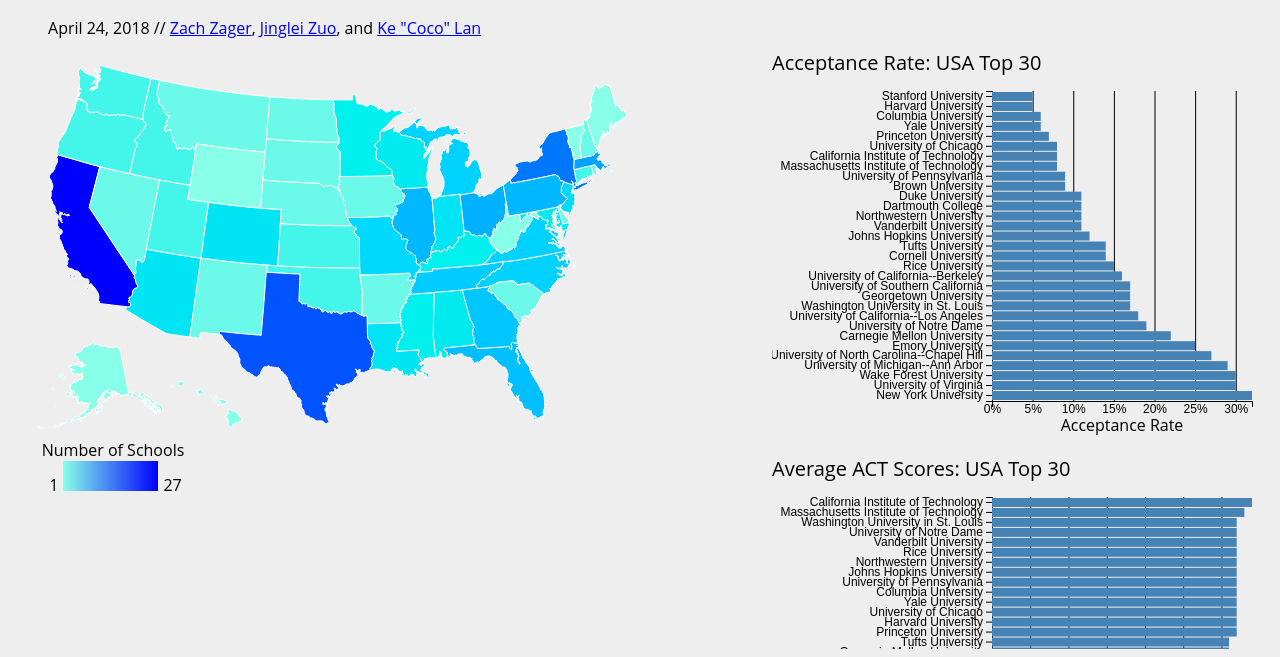
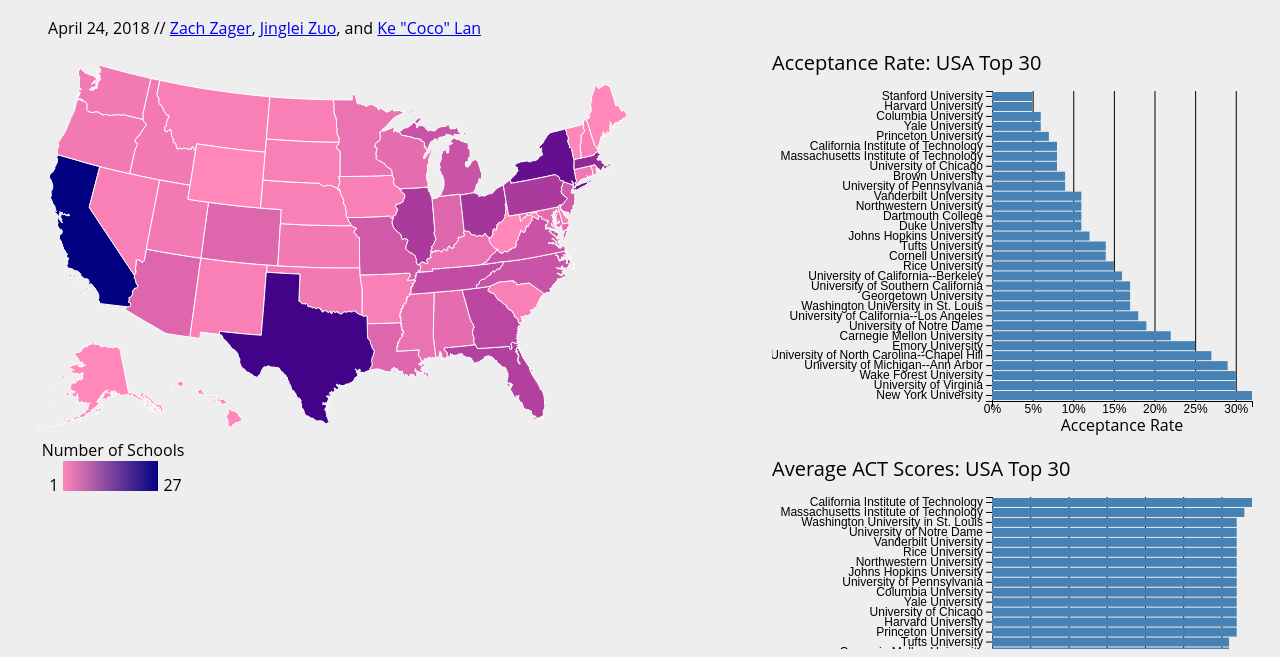
Before and after one commit to zachzager/US-universities, a plain HTML site: page index.html in a window 1280 px wide. Shown: the part 143-800 px from the top of the page. Drawn offline with Linux system fonts and the light colour scheme.

Commit message:
now removes null values

```diff
--- a/index.html
+++ b/index.html
@@ -111,7 +111,7 @@
 	margin: 0px 0px 0px 5px;
 }
 #maplegend-color {
-	background-image: linear-gradient(90deg, rgb(135, 255, 233) 0%, rgb(0, 0, 255) 100%);
+	background-image: linear-gradient(90deg, rgb(255, 135, 186) 0%, rgb(1, 1, 130) 100%);
 	height: 30px;
     width: 95px;
     display: inline-block;
@@ -324,7 +324,8 @@
   	let maxCount = tallyStates(schools);
   	let color = d3.scaleLinear().domain([1,maxCount])
     	.interpolate(d3.interpolateHcl)
-    	.range([d3.rgb('#87ffe9'), d3.rgb('#0000ff')]);
+    	// .range([d3.rgb('#87ffe9'), d3.rgb('#0000ff')]);
+    	.range([d3.rgb('#ff87ba'), d3.rgb('#010182')]);
 
 	// add states to map w/ data
 	// mouse events handle county name+state tooltip
@@ -403,16 +404,37 @@
 	tooltip.style("visibility", "visible");
 	tooltip.append('hi');
 }
-function graphMouseMove(d) { tooltip.style("top", (event.pageY-10)+"px").style("left",(event.pageX+10)+"px"); }
+function graphMouseMove(d) {
+	tooltip.style("top", (event.pageY-10)+"px").style("left",(event.pageX+10)+"px");
+}
 function graphMouseOut(d) {
 	d3.select(this).style('fill','steelblue'); // revert bar to original color
 	tooltip.style("visibility", "hidden");
 }
 
+// clears null values from a list
+function clearNulls(schools,value) {
+	let tempList = [];
+	// console.log(schools);
+	for (item in schools) {
+		console.log(value);
+		console.log(schools[item][value] +" "+ schools[item]['displayName']);
+		if (schools[item][value] != null) {
+			tempList.push(schools[item]);
+		}
+	}
+	console.log(tempList);
+	return tempList;
+}
+
 // Acceptance Rate
 // draw chart of acceptance rate
 function drawAcceptance(schools,state) {
-	schools.sort( (a,b)=>{ return b['acceptance-rate']-a['acceptance-rate']; }); // sort items
+
+	let value = 'acceptance-rate';
+
+	schools = clearNulls(schools,value); // clear missing values
+	schools.sort( (a,b)=>{ return b[value]-a[value]; }); // sort items
 	acceptance.selectAll("*").remove(); // remove previous chart
 
 	// set the ranges
@@ -420,7 +442,7 @@
 	let y = d3.scaleBand().range([graph_height, 0]);
 
 	// Scale the range of the data in the domains
-	x.domain([0, d3.max(schools, (d)=> { return d['acceptance-rate']; })]);
+	x.domain([0, d3.max(schools, (d)=> { return d[value]; })]);
 	y.domain(schools.map((d)=> { return d['displayName']; })).padding(0.1);
 
     acceptance.append("g")
@@ -441,7 +463,7 @@
         .attr("x", 0)
         .attr("height", y.bandwidth())
         .attr("y", (d)=> { return y(d['displayName']); })
-        .attr("width", (d)=> { return x(d['acceptance-rate']); })
+        .attr("width", (d)=> { return x(d[value]); })
 	    .on("mouseover", graphMouseOver)
 	    .on("mousemove", graphMouseMove)
 		.on("mouseout", graphMouseOut)
@@ -459,7 +481,10 @@
 // Average ACT Score
 // draw chart of average ACT test scores
 function drawScores(schools,state) {
-	schools.sort( (a,b)=>{ return a['act-avg']-b['act-avg']; }); // sort items
+	let value = 'act-avg';
+
+	schools = clearNulls(schools,value); // clear missing values
+	schools.sort( (a,b)=>{ return a[value]-b[value]; }); // sort items
 	testScores.selectAll("*").remove(); // remove previous chart
 
 	// set the ranges
@@ -467,7 +492,7 @@
 	let y = d3.scaleBand().range([graph_height, 0]);
 
 	// Scale the range of the data in the domains
-	x.domain([0, d3.max(schools, (d)=> { return d['act-avg']; })]);
+	x.domain([0, d3.max(schools, (d)=> { return d[value]; })]);
 	y.domain(schools.map((d)=> { return d['displayName']; })).padding(0.1);
 
     testScores.append("g")
@@ -488,7 +513,7 @@
         .attr("x", 0)
         .attr("height", y.bandwidth())
         .attr("y", (d)=> { return y(d['displayName']); })
-        .attr("width", (d)=> { return x(d['act-avg']); })
+        .attr("width", (d)=> { return x(d[value]); })
 	    .on("mouseover", graphMouseOver)
 	    .on("mousemove", graphMouseMove)
 		.on("mouseout", graphMouseOut)
@@ -505,7 +530,10 @@
 // Average Annual Tuition
 // draw chart of tuition
 function drawTuition(schools,state) {
-	schools.sort( (a,b)=>{ return a['tuition']-b['tuition']; }); // sort items
+	let value = 'tuition';
+
+	schools = clearNulls(schools,value); // clear missing values
+	schools.sort( (a,b)=>{ return a[value]-b[value]; }); // sort items
 	tuition.selectAll("*").remove(); // remove previous chart
 
 	// set the ranges
@@ -513,7 +541,7 @@
 	let y = d3.scaleBand().range([graph_height, 0]);
 
 	// Scale the range of the data in the domains
-	x.domain([0, d3.max(schools, (d)=> { return d['tuition']; })]);
+	x.domain([0, d3.max(schools, (d)=> { return d[value]; })]);
 	y.domain(schools.map((d)=> { return d['displayName']; })).padding(0.1);
 
     tuition.append("g")
@@ -551,8 +579,10 @@
 // Number of students
 // draw chart of enrollment
 function drawEnrollment(schools,state) {
+	let value = 'enrollment';
 
-	schools.sort( (a,b)=>{ return a['enrollment']-b['enrollment']; }); // sort items
+	schools = clearNulls(schools,value); // clear missing values
+	schools.sort( (a,b)=>{ return a[value]-b[value]; }); // sort items
 	enrollment.selectAll("*").remove(); // remove previous chart
 
 	// set the ranges
@@ -560,7 +590,7 @@
 	let y = d3.scaleBand().range([graph_height, 0]);
 
 	// Scale the range of the data in the domains
-	x.domain([0, d3.max(schools, (d)=> { return d['enrollment']; })]);
+	x.domain([0, d3.max(schools, (d)=> { return d[value]; })]);
 	y.domain(schools.map((d)=> { return d['displayName']; })).padding(0.1);
 
     enrollment.append("g")
```
